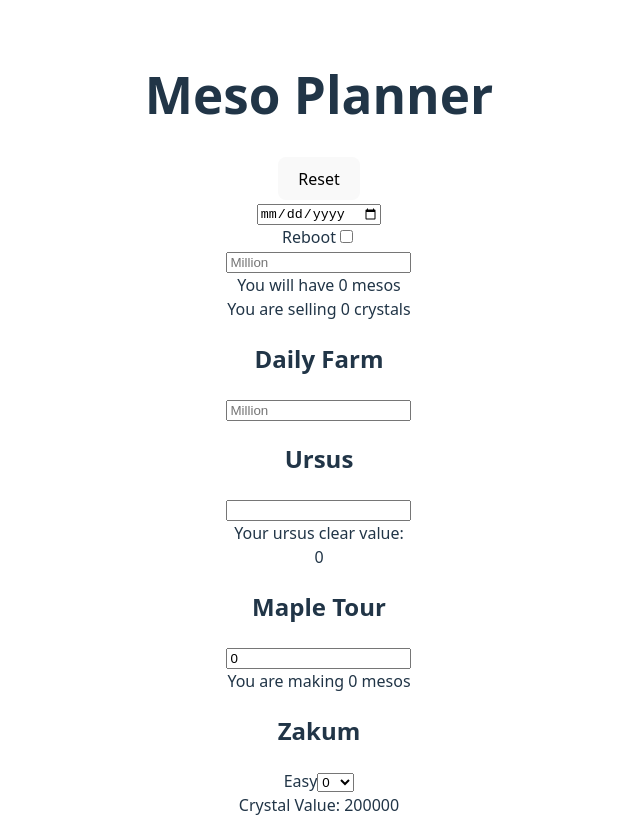
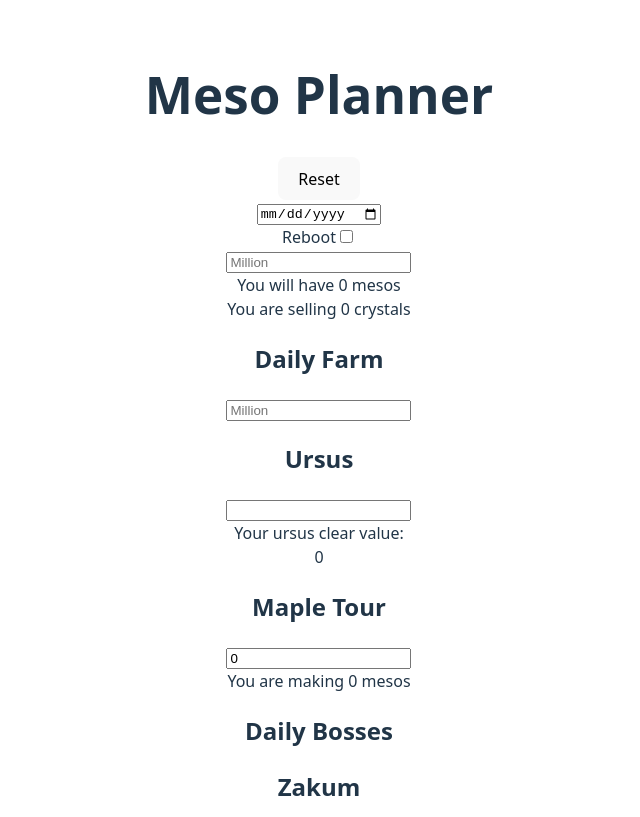
Before and after one commit to wajeff/starforce-planner, a React (Vite) app: page / in a window 1280 px wide. Shown: the top 817 px of the page, without its empty margins (321-961 px from the left). Built offline with nearby package versions, Linux system fonts and the light colour scheme.

Commit message:
Added daily and weekly boss headers

```diff
--- a/src/App.jsx
+++ b/src/App.jsx
@@ -355,6 +355,7 @@
         handleTour={handleTour}
         reboot={reboot}
       />
+      <h2>Daily Bosses</h2>
       {
         Object.keys(dailyBosses).map(key=>(
           <BossSelection
@@ -369,6 +370,7 @@
           />
         ))
       }
+      <h2>Weekly Bosses</h2>
       {
         Object.keys(weeklyBosses).map(key=>(
           <BossSelection
```
